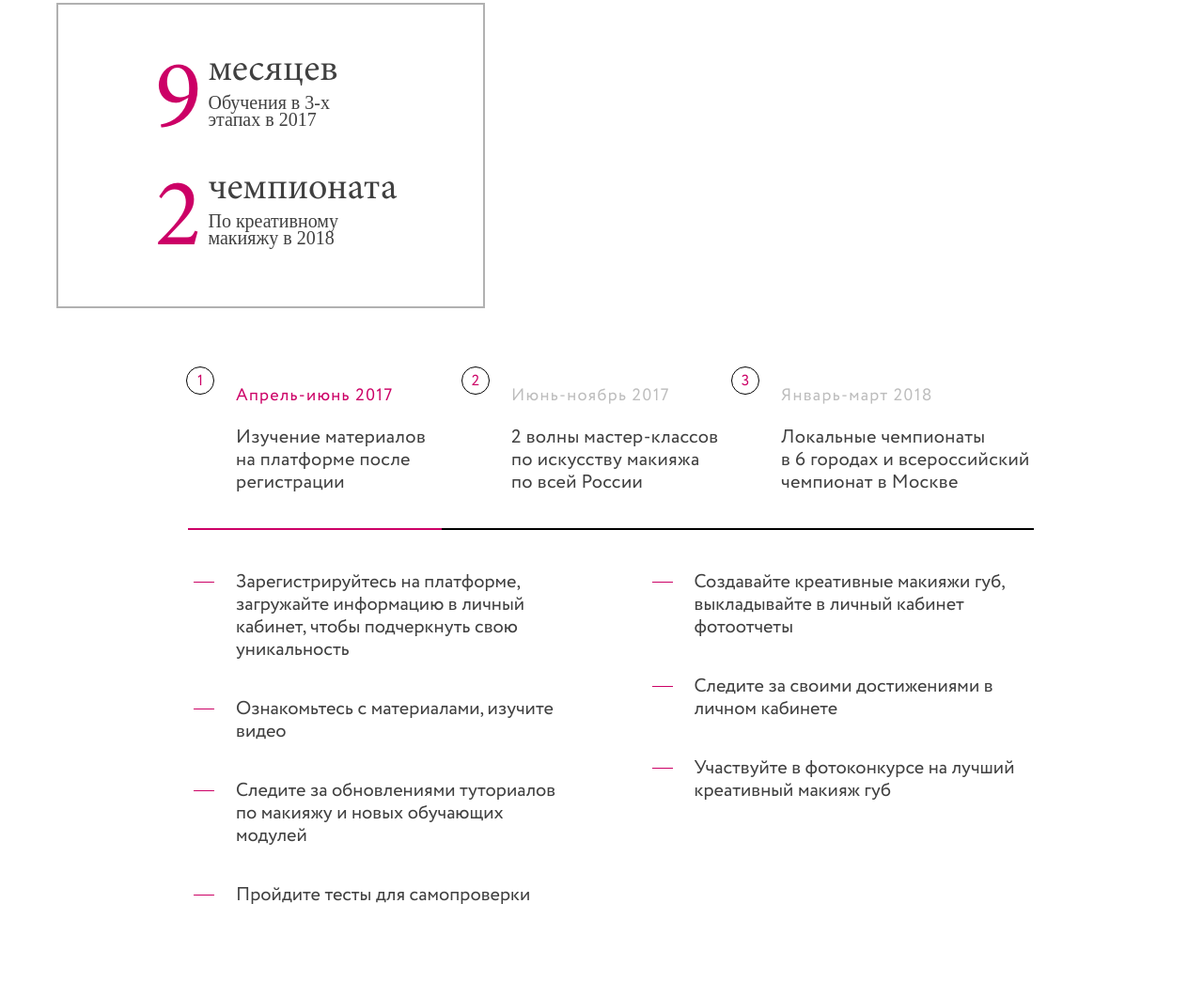
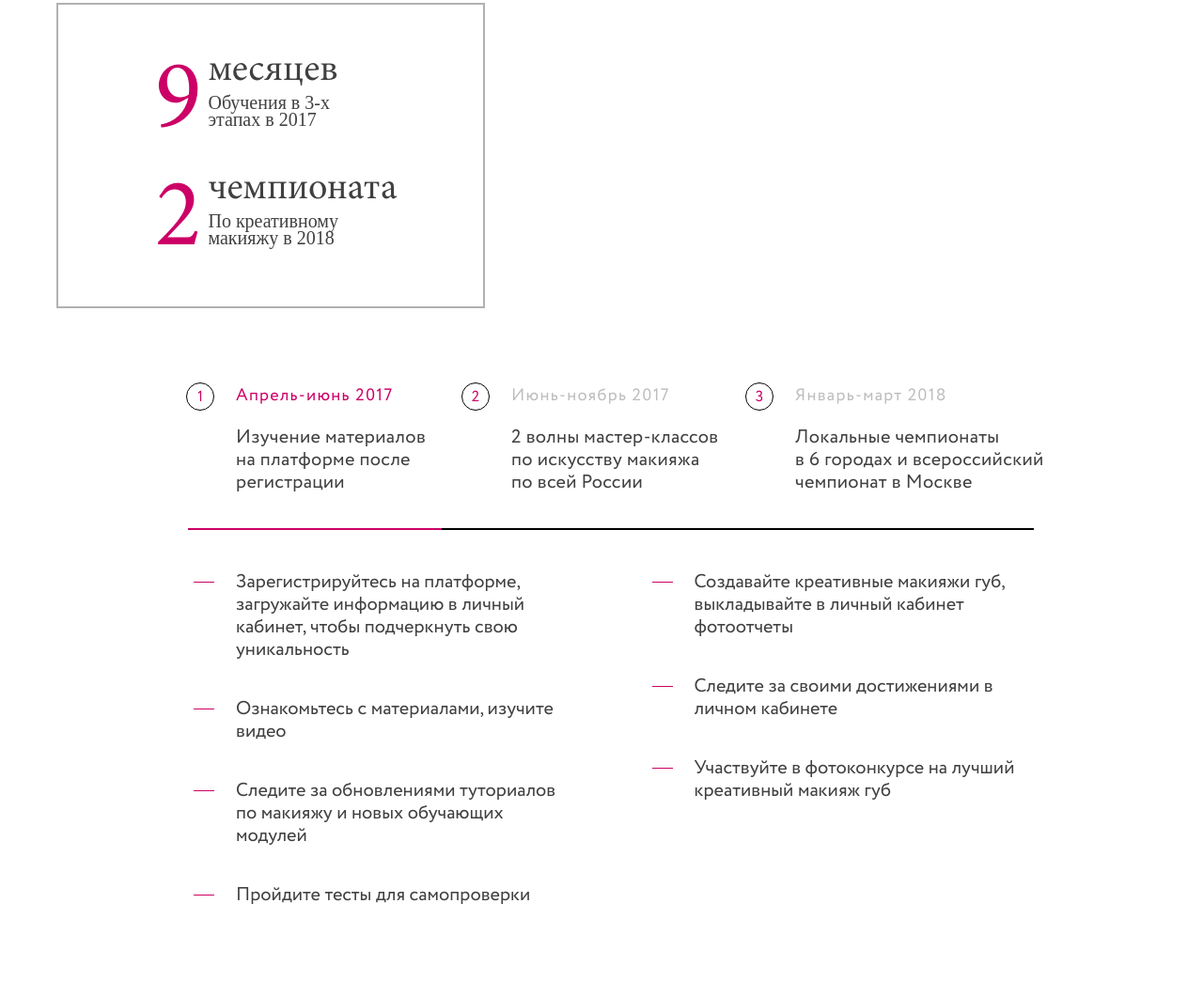
Before and after one commit to alinafrost/congenial-waffle, a plain HTML site: page index.html in a window 1280 px wide. Shown: the part 996-2057 px from the top of the page at 94% size. Drawn offline with Linux system fonts and the light colour scheme.

Commit message:
Update index.html

```diff
--- a/index.html
+++ b/index.html
@@ -180,7 +180,7 @@ input[type="submit"]:focus {
     height: 28px;
     text-align: center;
     color: #cc0066;
-/*    margin-top: 17px;         */
+    margin-top: 17px;
 
     }
 
@@ -218,7 +218,7 @@ display: flex;
 
 .two {
 display: flex;
-/*    margin-right: 20px;*/
+   margin-right: 15px;
 }
 
 .three {
```
